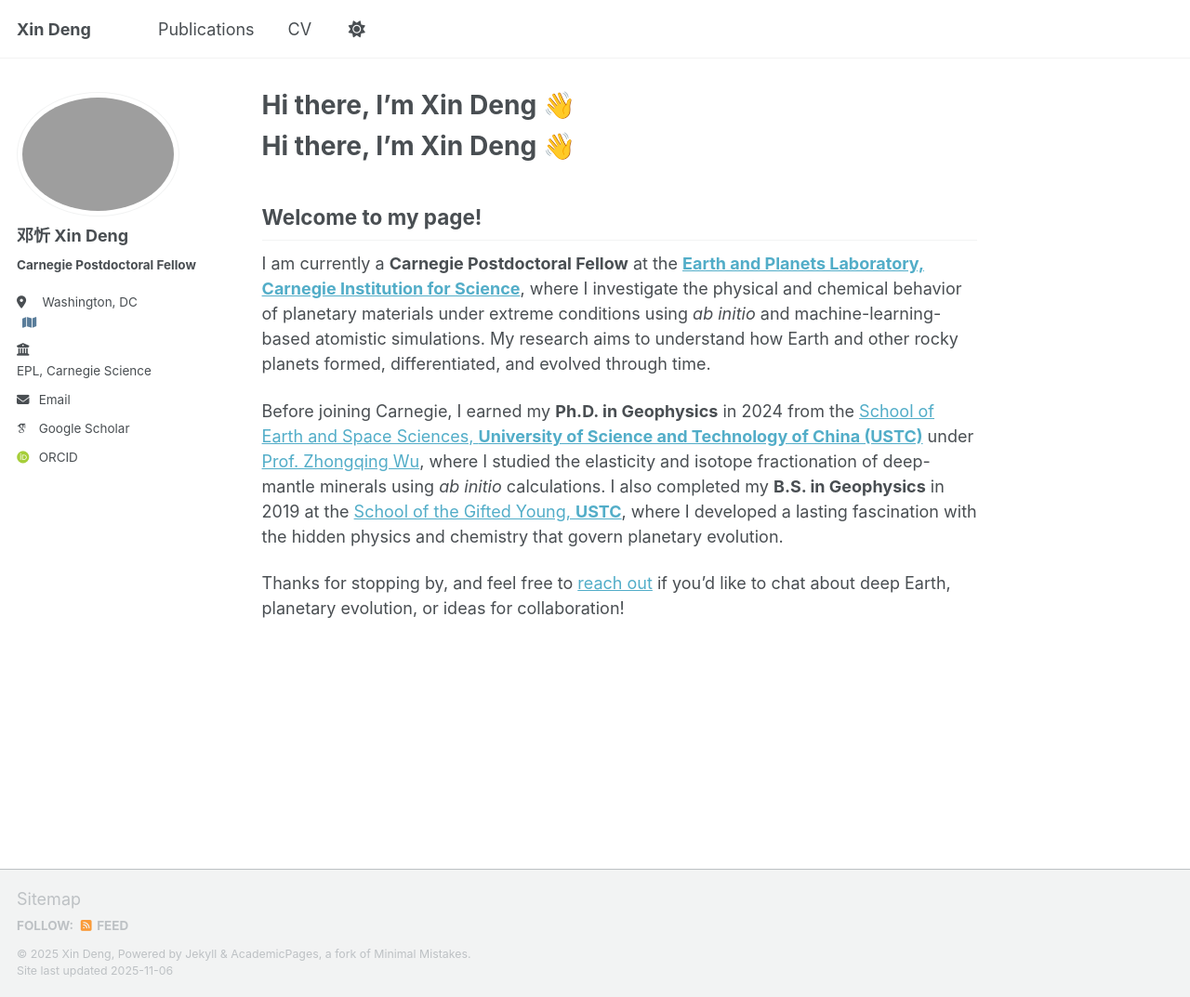
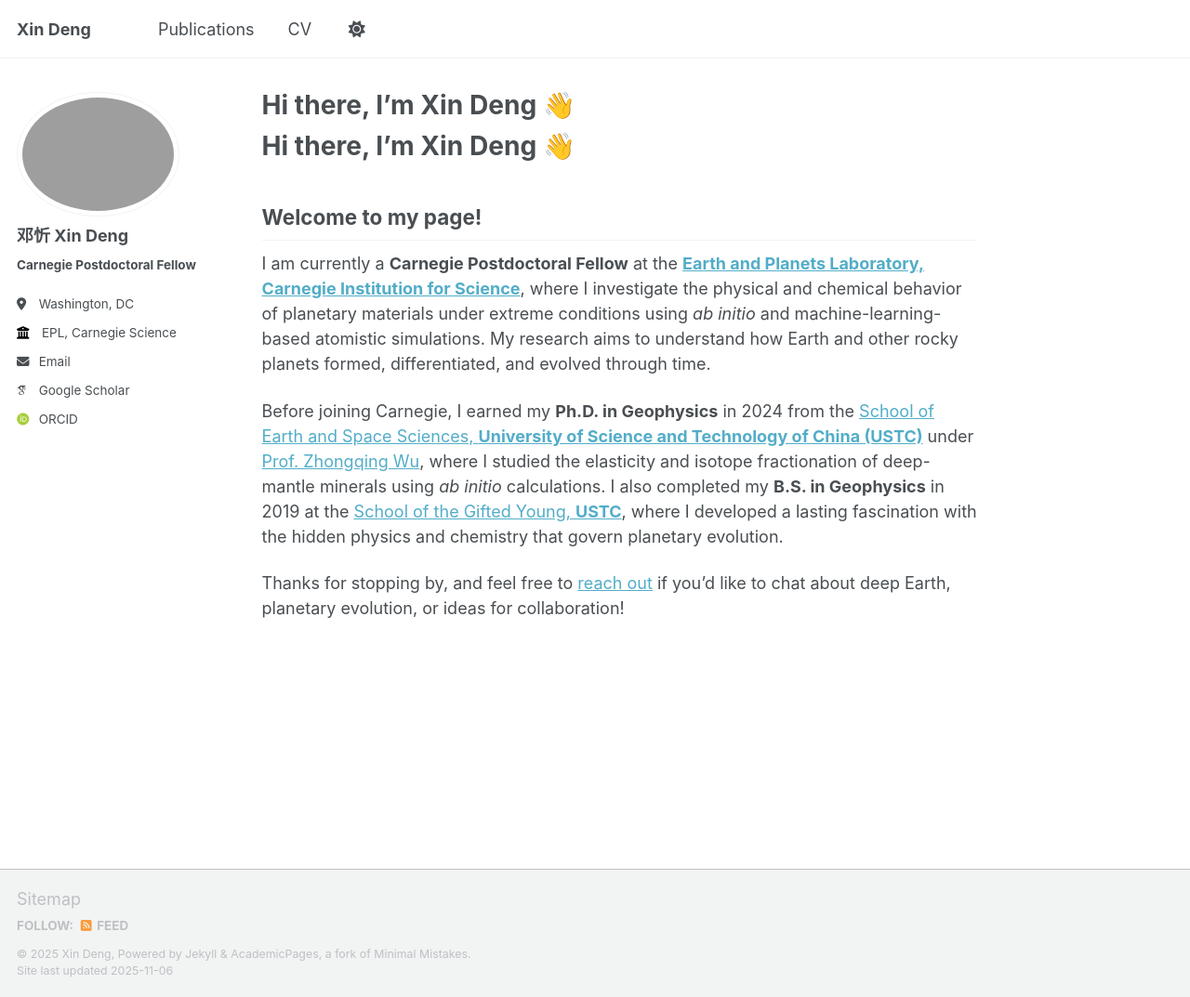
Before and after one commit to x1nd3ng/x1nd3ng.github.io, a Jekyll site: the page built from _pages/about.md, in a window 1280 px wide and 1073 px high. Shown: the whole window at 93% size. Built offline with Jekyll 4.4.1, drawn with Linux system fonts in a browser that asks for light colours; some web fonts are replaced; a script that is not in the unit is left out; our own code applies the rules of GitHub Pages for plain Markdown files.

Commit message:
Update author-profile.html

```diff
--- a/_includes/author-profile.html
+++ b/_includes/author-profile.html
@@ -25,23 +25,10 @@
     <ul class="author__urls social-icons">
       <!-- Font Awesome icons / Biographic information  -->
       {% if author.location %}
-        <li class="author__desktop">
-          <i class="fas fa-fw fa-location-dot icon-pad-right" aria-hidden="true"></i>
-          {{ author.location }}
-          <a href="https://www.bing.com/maps?q=5241+Broad+Branch+Rd+NW,+Washington,+DC+20015"
-             target="_blank" style="margin-left:6px; color:#5a7d9a;" title="View on Bing Maps">
-            <i class="fas fa-map"></i>
-          </a>
-        </li>
+        <li><a href="https://www.bing.com/maps?q=5241+Broad+Branch+Rd+NW,+Washington,+DC+20015" target="_blank"><i class="fa-solid fa-location-dot icon-pad-right" aria-hidden="true"></i>{{ author.location }}</a></li>
       {% endif %}
       {% if author.employer %}
-        <li class="author__desktop">
-          <i class="fas fa-fw fa-building-columns icon-pad-right" aria-hidden="true"></i>
-          <a href="https://carnegiescience.edu/epl"
-             target="_blank" style="text-decoration:none; color:inherit;">
-            {{ author.employer }}
-          </a>
-        </li>
+        <li><a href="https://carnegiescience.edu/epl" target="_blank"><i class="fa fa-solid fa-building-columns icon-pad-right" aria-hidden="true"></i>{{ author.employer }}</a></li>
       {% endif %}
       {% if author.uri %}
         <li><a href="{{ author.uri }}"><i class="fas fa-fw fa-link icon-pad-right" aria-hidden="true"></i>{{ site.data.ui-text[site.locale].website_label | default: "Website" }}</a></li>
```
